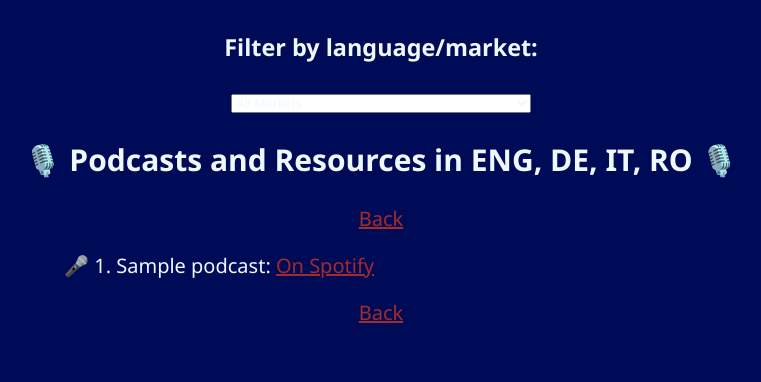
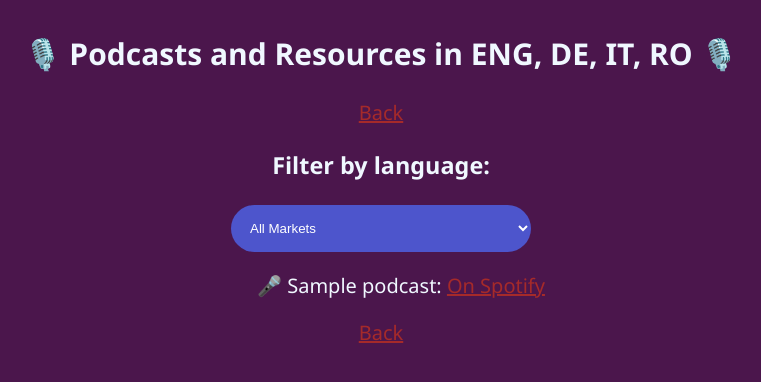
Before and after one commit to vicmoon/Python_SpotifyAPI_Shows, a Flask app: template templates/podcasts.html in a window 1280 px wide. Shown: the top 382 px of the page, without its empty margins (259-1020 px from the left). Run offline with Flask 3, Linux system fonts and the light colour scheme; the template is opened without the code that fills it: most values are stand-ins (such as "Sample title", 1, 10 or a date in 2020).

Commit message:
add language filter

```diff
--- a/main.py
+++ b/main.py
@@ -1,12 +1,15 @@
 import requests
 from flask import Flask, render_template, request
-# import my_creds
+import my_creds
 import os
 
 app = Flask(__name__)
 
-CLIENT_ID = os.getenv("CLIENT_ID")
-CLIENT_SECRET = os.getenv("CLIENT_SECRET")
+# CLIENT_ID = os.getenv("CLIENT_ID")
+# CLIENT_SECRET = os.getenv("CLIENT_SECRET")
+
+CLIENT_ID = my_creds.CLIENT_ID
+CLIENT_SECRET = my_creds.CLIENT_SECRET
 
 
 # Get a Spotify API token
@@ -66,7 +69,7 @@ def search_podcasts_by_language(query, markets=["US", "IT", "DE", "RO"]):
         else:
             print(f"Error fetching podcasts for language {market}: {response.status_code}, {response.text}")
 
-    return all_podcasts
+    return all_podcasts, markets
 
 
 
@@ -112,7 +115,17 @@ def get_podcasts():
         return render_template("podcasts.html", podcasts=[], error="Authentication failed")
 
     markets = ["US", "IT", "DE", "RO"]
-    podcasts, _ = search_podcasts_by_language(query, markets) if query else ([], markets)
+
+    if query:
+        result = search_podcasts_by_language(query, markets)
+        if isinstance(result, tuple) and len(result) == 2:
+            podcasts, _ = result
+        else:
+                # If function doesn't return markets as expected
+            podcasts = result
+    else:
+        podcasts = []
+
     print(f"Found {len(podcasts)} podcasts")
 
     return render_template("podcasts.html", podcasts=podcasts, markets=markets)
--- a/static/style.css
+++ b/static/style.css
@@ -1,5 +1,5 @@
 body {
-  background-color: #000b58;
+  background-color: #4b164c;
   font-family: 'Segoe UI', Tahoma, Geneva, Verdana, sans-serif;
   font-size: 20px;
   color: aliceblue;
@@ -53,8 +53,11 @@ a {
   color: brown;
 }
 
-option {
+select {
   padding: 15px;
   background-color: #4d55cc;
   border-radius: 40px;
+  color: white; /* Ensure text is visible */
+  border: none;
+  outline: none;
 }
--- a/templates/podcasts.html
+++ b/templates/podcasts.html
@@ -10,9 +10,11 @@
     <title>Results</title>
   </head>
   <body class="results">
+    <h2>🎙️ Podcasts and Resources in ENG, DE, IT, RO 🎙️</h2>
+    <a href="{{ url_for('home') }}">Back</a>
     <main>
       <div class="filter-section">
-        <h3>Filter by language/market:</h3>
+        <h3>Filter by language:</h3>
         <select id="marketFilter" onchange="filterPodcasts()">
           <option value="all">All Markets</option>
           {% for market in markets %}
@@ -21,28 +23,34 @@
         </select>
       </div>
 
-      <h2>🎙️ Podcasts and Resources in ENG, DE, IT, RO 🎙️</h2>
-      <a href="{{url_for("home")}}">Back </a>
+      {% for podcast in podcasts %}
+      <div class="podcast-item" data-market="{{ podcast.market }}">
         <ul>
-        {% for podcast in podcasts %}
           <li>
-          🎤 {{podcast.id}}. {{ podcast.name }}:
+            🎤 {{ podcast.name }}:
             <a href="{{ podcast.url }}" target="_blank">On Spotify</a>
           </li>
+        </ul>
+      </div>
       {% endfor %}
-      </ul>
-      <a href="{{url_for("home")}}">Back </a>
+
+      <a href="{{ url_for('home') }}">Back</a>
+
       {% if error %}
-
+      <p class="error-message">{{ error }}</p>
       {% endif %}
     </main>
+
     <script>
       function filterPodcasts() {
         const selectedMarket = document.getElementById('marketFilter').value;
         const podcastItems = document.querySelectorAll('.podcast-item');
 
-  podcastItems.forEach(item => {
-    if (selectedMarket === 'all' || item.getAttribute('data-market') === selectedMarket) {
+        podcastItems.forEach((item) => {
+          if (
+            selectedMarket === 'all' ||
+            item.getAttribute('data-market') === selectedMarket
+          ) {
             item.style.display = 'block';
           } else {
             item.style.display = 'none';
@@ -50,6 +58,5 @@ function filterPodcasts() {
         });
       }
     </script>
-
   </body>
 </html>
```
Lines whose indentation alone changed are shown as unchanged.
